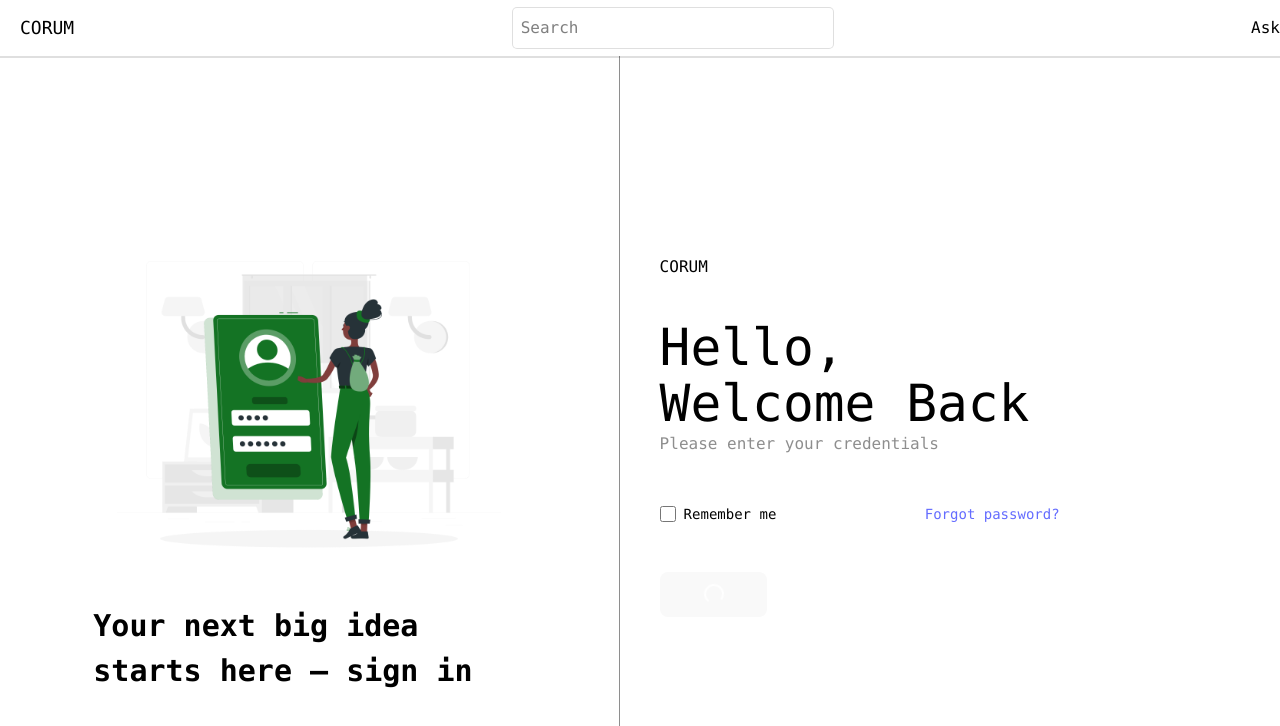
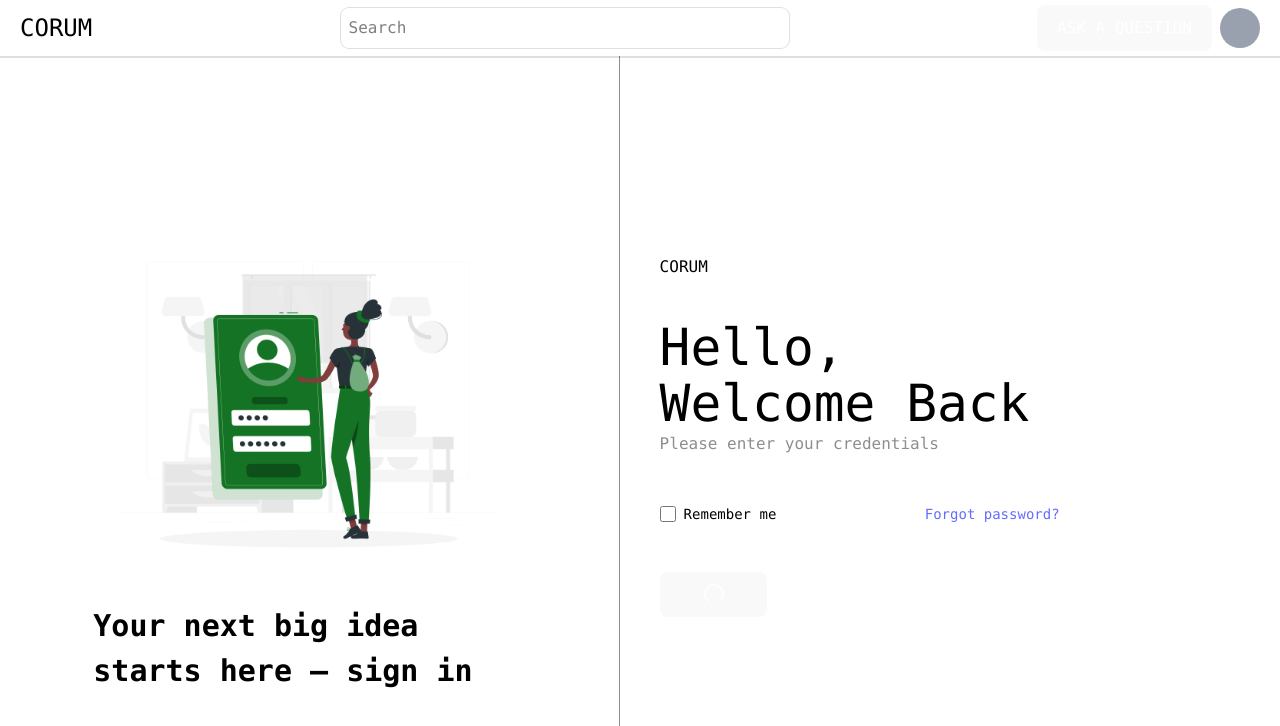
Before and after one commit to nearHaan/corum-frontend, a React (Vite) app: page /home in a window 1280 px wide. Shown: the top 726 px of the page. Built offline with nearby package versions, Linux system fonts and the light colour scheme.

Commit message:
topbar fix

```diff
--- a/src/pages/Home/Home.tsx
+++ b/src/pages/Home/Home.tsx
@@ -1,19 +1,25 @@
 import { Outlet } from "react-router-dom";
+import { Button } from "../../components/Button";
 
 export default function HomePage() {
   return (
-    <div className="w-screen min-h-screen flex flex-col items-center justify-center font-mono text-black">
-      <header className="w-full flex items-center justify-evenly shadow-[0px_2px_#00000020] z-30">
-        <h2 className="text-lg my-2 mx-5">CORUM</h2>
-        <div className="rounded my-2 mx-auto w-80 ring-1 ring-[#00000020]">
+    <div className="min-h-screen w-screen overflow-x-hidden flex flex-col items-center justify-center font-mono text-black">
+      <header className="w-full flex items-center justify-between shadow-[0px_2px_#00000020] z-30 px-5">
+        <h2 className="text-2xl my-2">CORUM</h2>
+        <div className="flex-1 max-w-md rounded-lg my-2 mx-5 ring-1 ring-[#00000020]">
           <input
-            className="p-2"
+            className="p-2 w-full"
             type="text"
             placeholder="Search"
             autoComplete="false"
           />
         </div>
-        <div>Ask</div>
+        <div className="flex items-center justify-center gap-x-2">
+          <Button type="submit" loading={false}>
+            Ask a question
+          </Button>
+          <div className="w-10 h-10 rounded-full bg-gray-400"></div>
+        </div>
       </header>
       <main className="flex-1">
         <Outlet />
```
